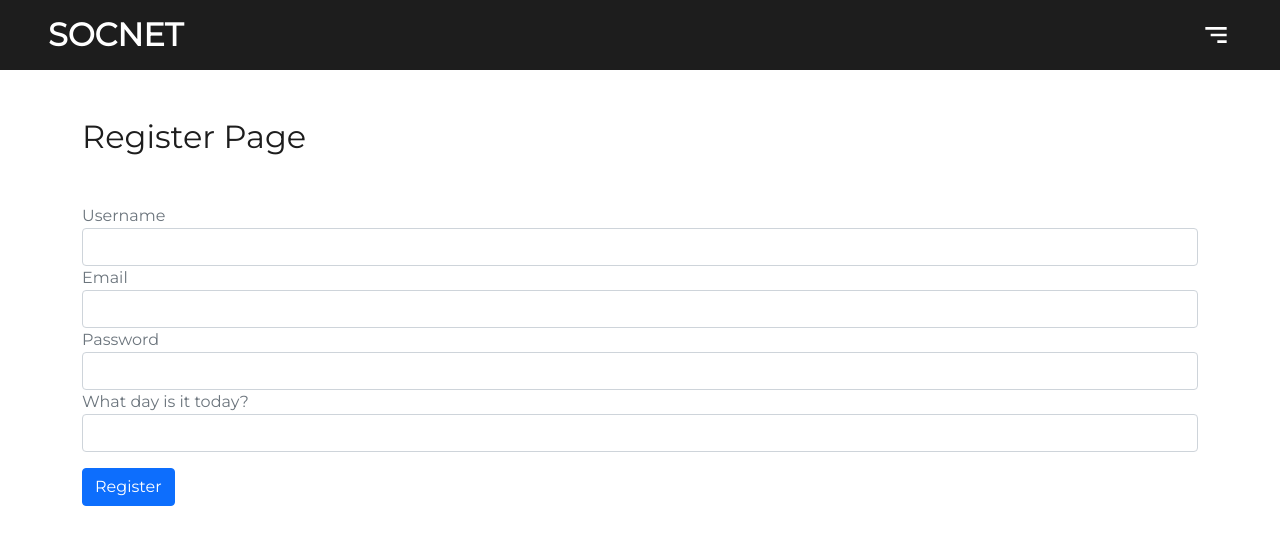
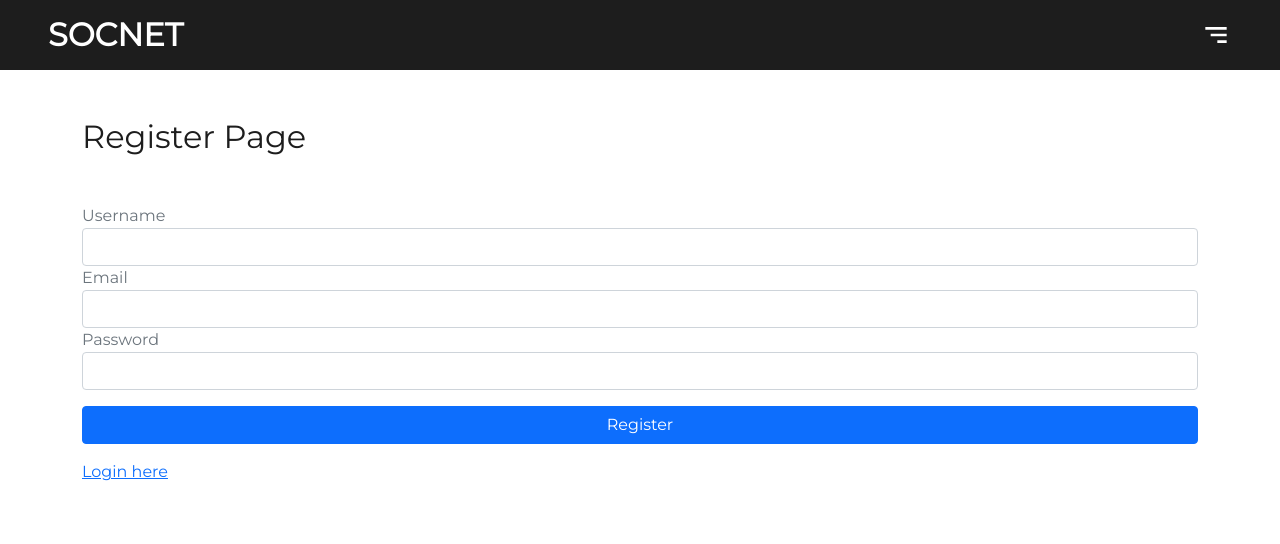
Before and after one commit to abs3nce/socnet-client, a React (Create React App) app: page /register in a window 1280 px wide. Shown: the top 544 px of the page. Built offline with nearby package versions, Linux system fonts and the light colour scheme.

Commit message:
* form design changes

```diff
--- a/src/pages/ForgotPassword/ForgotPassword.js
+++ b/src/pages/ForgotPassword/ForgotPassword.js
@@ -1,18 +1,5 @@
-// import React, { Component } from 'react'
-
-// class ForgotPassword extends Component {
-//     render() {
-//         return (
-//             <div>
-
-//             </div>
-//         )
-//     }
-// }
-
-// export default ForgotPassword
-
 import React, { Component } from "react";
+import { Link } from "react-router-dom";
 import { forgotPassword } from "../../controllers/auth";
 
 class ForgotPassword extends Component {
@@ -62,10 +49,16 @@ class ForgotPassword extends Component {
                     </div>
                     <button
                         onClick={this.forgotPassword}
-                        className="btn btn-raised btn-primary mt-3"
+                        className="btn btn-raised btn-primary mt-3 w-100"
                     >
                         Send Password Rest Link
                     </button>
+
+                    <div className="row justify-content-center">
+                        <div className="col-12 text-start mt-3">
+                            <Link to="/login">Back to login</Link>
+                        </div>
+                    </div>
                 </form>
                 {message ? (
                     <div
--- a/src/pages/Login/Login.js
+++ b/src/pages/Login/Login.js
@@ -81,21 +81,24 @@ class Login extends Component {
                 />
             </div>
 
-            <div className="row justify-content-between">
-                <div className="col-6 text-start">
+            <div className="row justify-content-center">
+                <div className="col-12 text-center">
                     <button
                         onClick={this.handleSubmit}
-                        className="btn btn-raised btn-primary mt-3"
+                        className="btn btn-raised btn-primary mt-3 w-100"
                     >
                         Login
                     </button>
                 </div>
-                <div className="col-6 text-end">
-                    <Link to="/forgot-password">
-                        <div className="btn btn-raised btn-info mt-3">
-                            Forgot password
-                        </div>
-                    </Link>
+            </div>
+            <div className="row justify-content-center">
+                <div className="col-12 text-start mt-3">
+                    <Link to="/forgot-password">Forgot password</Link>
+                </div>
+            </div>
+            <div className="row justify-content-center">
+                <div className="col-12 text-start mt-3">
+                    <Link to="/register">Register here</Link>
                 </div>
             </div>
         </form>
--- a/src/pages/Register/Register.js
+++ b/src/pages/Register/Register.js
@@ -16,7 +16,6 @@ class Register extends Component {
             error: null,
             success: false,
             loading: false,
-            recaptcha: false,
         };
 
         //binding
@@ -43,7 +42,6 @@ class Register extends Component {
             password,
         };
 
-        if (this.state.recaptcha) {
         console.log(`> REGISTER FORM data: `, user);
 
         registerUser(user).then((data) => {
@@ -60,45 +58,7 @@ class Register extends Component {
                 });
             }
         });
-        } else {
-            this.setState({
-                loading: false,
-                error: "What day is it today? Please write the correct answer.",
-            });
     }
-    }
-
-    recaptchaHandler = (event) => {
-        this.setState({ error: "" });
-        let userDay = event.target.value.toLowerCase();
-        let dayCount;
-
-        if (userDay === "sunday") {
-            dayCount = 0;
-        } else if (userDay === "monday") {
-            dayCount = 1;
-        } else if (userDay === "tuesday") {
-            dayCount = 2;
-        } else if (userDay === "wednesday") {
-            dayCount = 3;
-        } else if (userDay === "thursday") {
-            dayCount = 4;
-        } else if (userDay === "friday") {
-            dayCount = 5;
-        } else if (userDay === "saturday") {
-            dayCount = 6;
-        }
-
-        if (dayCount === new Date().getDay()) {
-            this.setState({ recaptcha: true });
-            return true;
-        } else {
-            this.setState({
-                recaptcha: false,
-            });
-            return false;
-        }
-    };
 
     loadRegisterForm = (username, email, password) => (
         <form>
@@ -132,46 +92,30 @@ class Register extends Component {
                 />
             </div>
 
-            {/* recaptcha */}
-            <div className="form-group">
-                <label className="text-muted">
-                    {this.state.recaptcha
-                        ? "Thanks. Now you can register"
-                        : "What day is it today?"}
-                </label>
-
-                <input
-                    onChange={this.recaptchaHandler}
-                    type="text"
-                    className="form-control"
-                />
-            </div>
-
             <button
                 onClick={this.handleSubmit}
-                className="btn btn-raised btn-primary mt-3"
+                className="btn btn-raised btn-primary mt-3 w-100"
             >
                 Register
             </button>
+
+            <div className="row justify-content-center">
+                <div className="col-12 text-start mt-3">
+                    <Link to="/login">Login here</Link>
+                </div>
+            </div>
         </form>
     );
 
     render() {
-        const {
-            username,
-            email,
-            password,
-            error,
-            success,
-            loading,
-            recaptcha,
-        } = this.state;
+        const { username, email, password, error, success, loading } =
+            this.state;
 
         return (
             <div className="container">
                 <h2 className="mt-5 mb-5">Register Page</h2>
 
-                {this.loadRegisterForm(username, email, password, recaptcha)}
+                {this.loadRegisterForm(username, email, password)}
 
                 {/* alert o nesplnenej registracii s errorom*/}
                 <div
--- a/src/pages/ResetPassword/ResetPassword.js
+++ b/src/pages/ResetPassword/ResetPassword.js
@@ -1,6 +1,8 @@
 import React, { Component } from "react";
 import { resetPassword } from "../../controllers/auth";
-import {Link} from 'react-router-dom'
+import { Link } from "react-router-dom";
+
+import '../../core/Layout/Layout.module.scss'
 
 class ResetPassword extends Component {
     constructor(props) {
@@ -55,10 +57,15 @@ class ResetPassword extends Component {
                     </div>
                     <button
                         onClick={this.resetPassword}
-                        className="btn btn-raised btn-primary mt-3"
+                        className="btn btn-raised btn-primary mt-3 w-100"
                     >
                         Reset Password
                     </button>
+                    <div className="row justify-content-center">
+                        <div className="col-12 text-start mt-3">
+                            <Link to="/login">Login here</Link>
+                        </div>
+                    </div>
                 </form>
                 {message ? (
                     <div
@@ -75,7 +82,9 @@ class ResetPassword extends Component {
                         >
                             <path d="M16 8A8 8 0 1 1 0 8a8 8 0 0 1 16 0zm-3.97-3.03a.75.75 0 0 0-1.08.022L7.477 9.417 5.384 7.323a.75.75 0 0 0-1.06 1.06L6.97 11.03a.75.75 0 0 0 1.079-.02l3.992-4.99a.75.75 0 0 0-.01-1.05z" />
                         </svg>
-                        <div className="m-2">{message} <Link to="/login">here</Link></div>
+                        <div className="m-2">
+                            {message} <Link to="/login">here</Link>
+                        </div>
                     </div>
                 ) : (
                     ""
```
Lines whose indentation alone changed are shown as unchanged.
